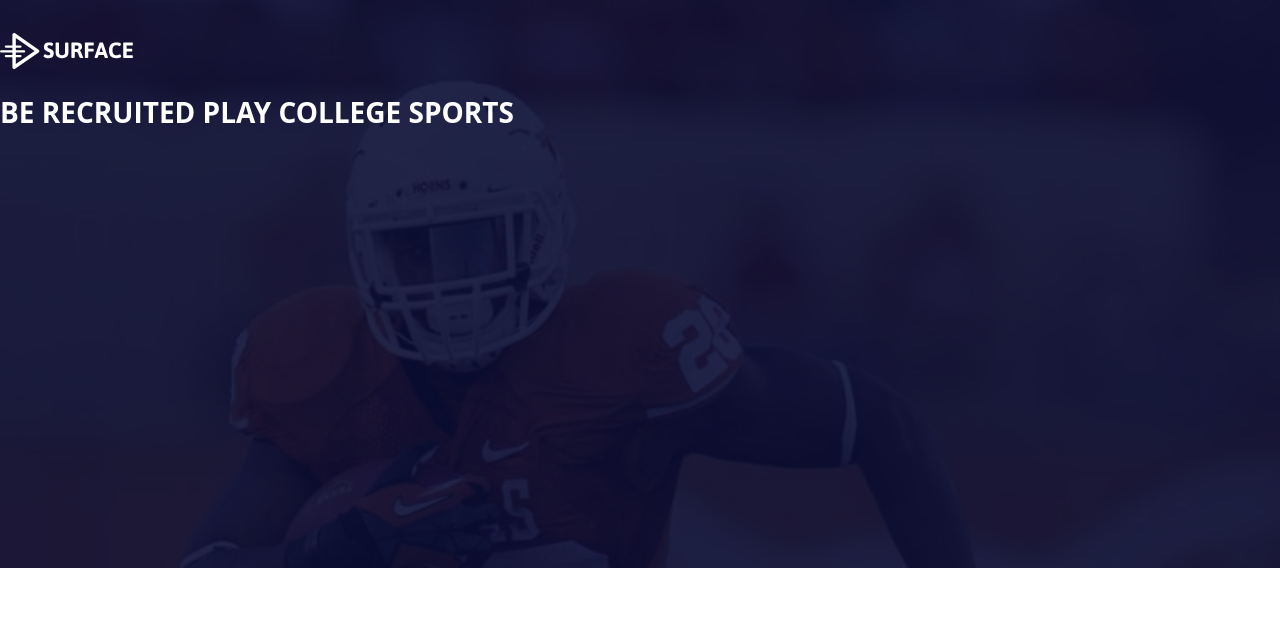
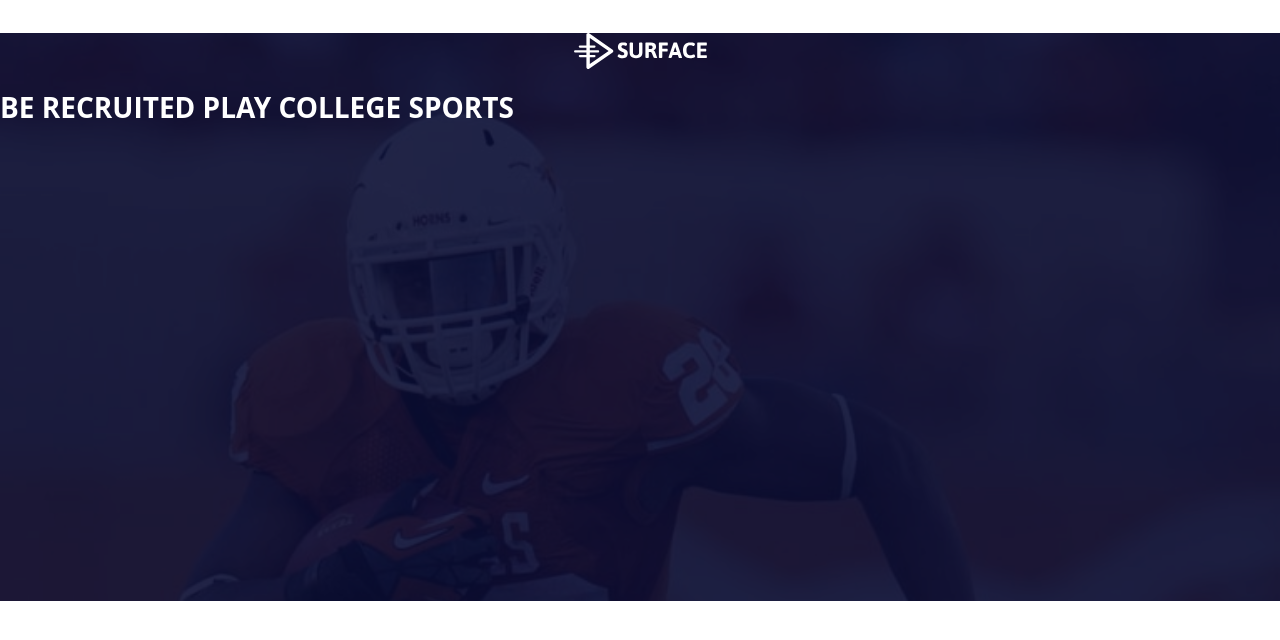
Before and after one commit to vakabunga/second-diploma, a plain HTML site: page index.html in a window 1280 px wide. Drawn offline with Linux system fonts and the light colour scheme.

Commit message:
Update style.css

```diff
--- a/css/style.css
+++ b/css/style.css
@@ -47,10 +47,12 @@ body {
 }
 
 .logo {
+    display: flex;
     fill: #fff;
     width: 133px;
-    justify-content: center;
     margin-top: 33px;
+    margin-left: auto;
+    margin-right: auto;
 }
 
 .title {
```
